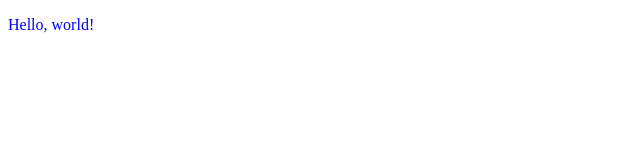
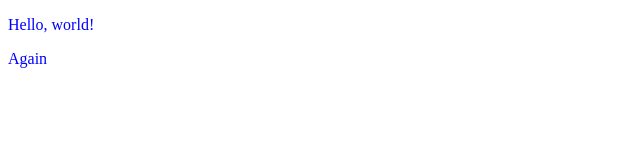
Before and after one commit to SergeiMiloserdov/first-project, a plain HTML site: page index.html in a window 1280 px wide. Shown: the full height of the page, 0-640 px from the left. Drawn offline with Linux system fonts and the light colour scheme.

Commit message:
Again commit

```diff
--- a/index.html
+++ b/index.html
@@ -8,5 +8,8 @@
 </head>
 <body>
     <p>Hello, world!</p>
+    <section>
+        <p>Again</p>
+    </section>
 </body>
 </html>
```
